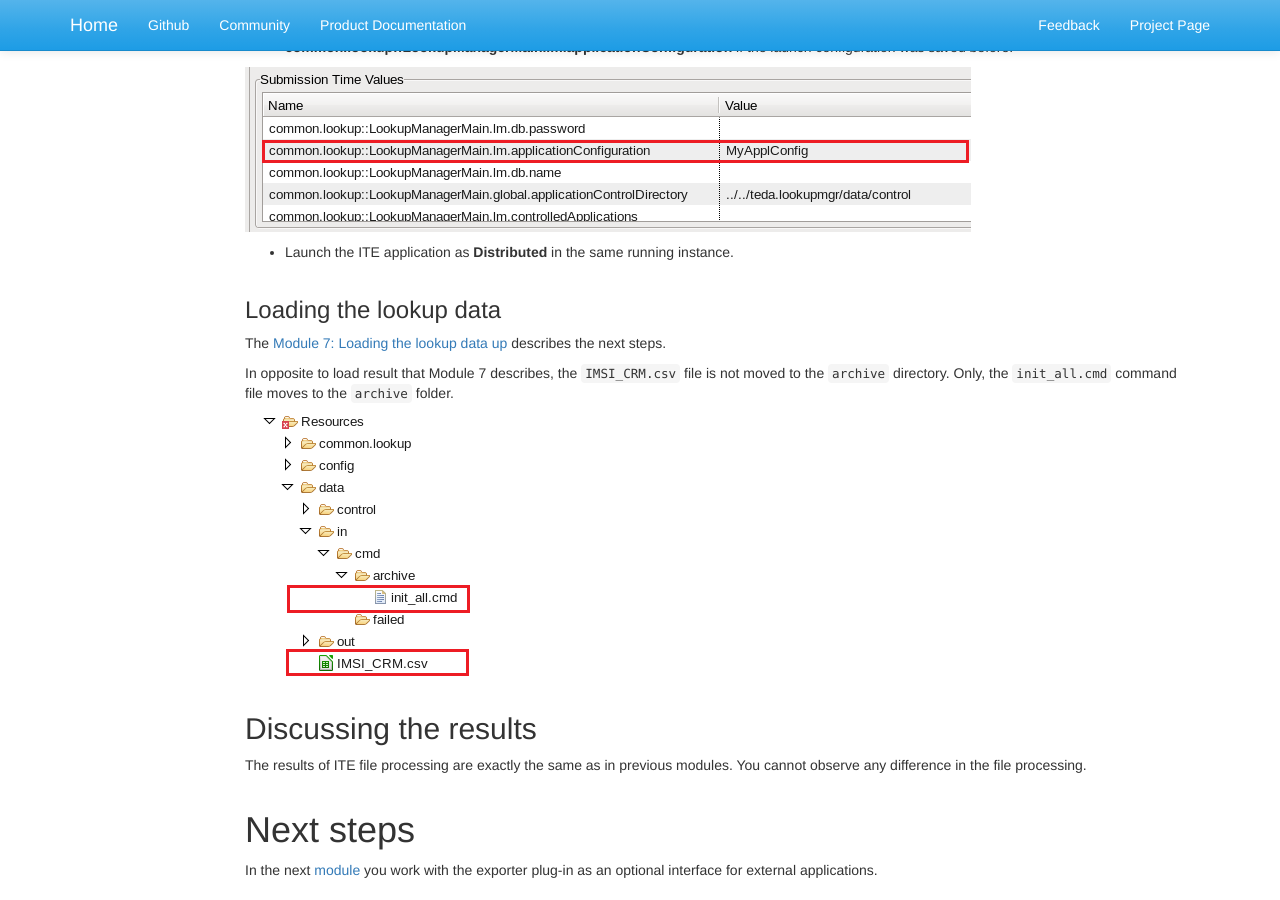
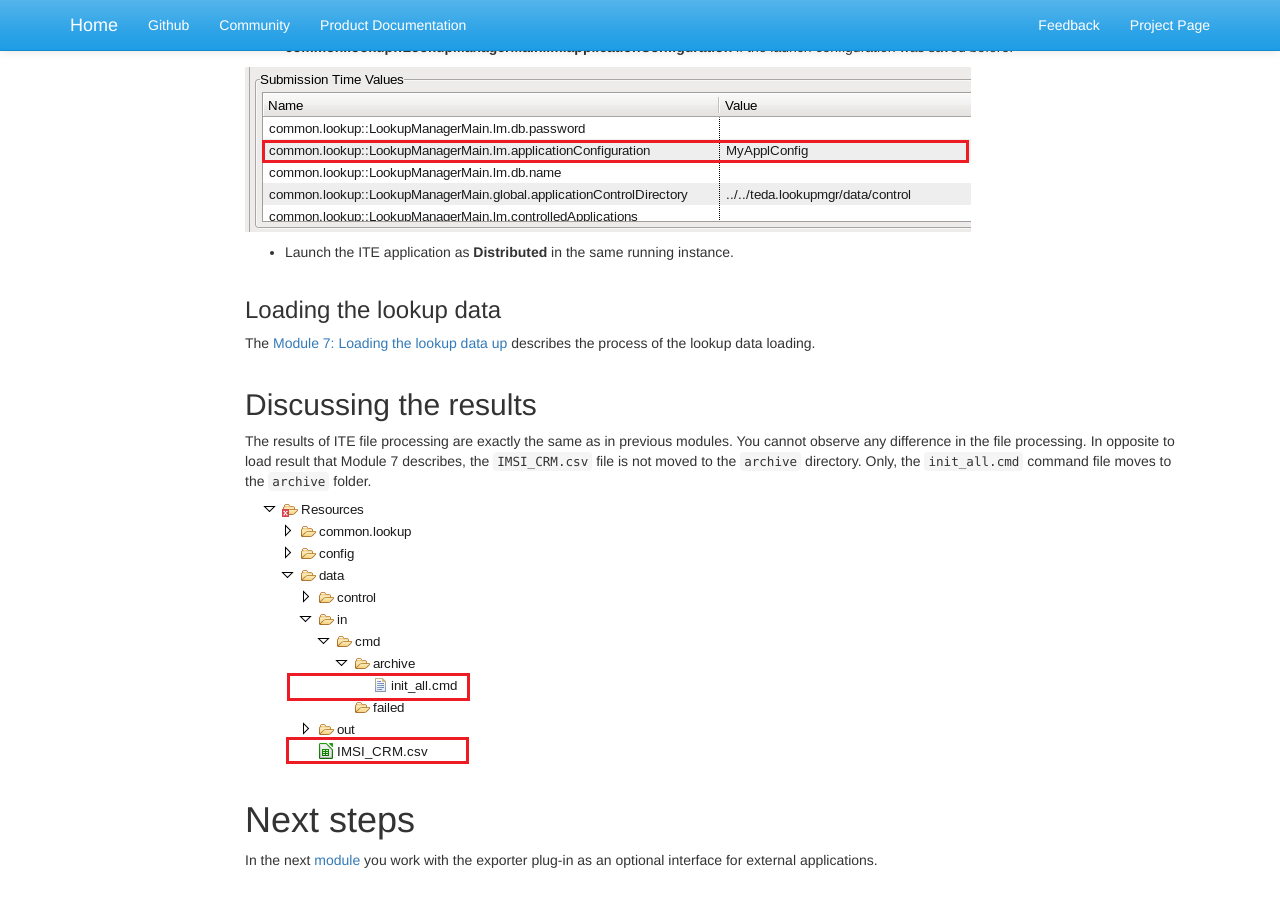
Before and after one commit to IBMStreams/streamsx.tutorial.teda, a Jekyll site: the page built from docs/2.0.0/Module-11/index.markdown, in a window 1280 px wide and 900 px high, scrolled down 11036 px. Built offline with Jekyll 4.4.1, drawn with Linux system fonts in a browser that asks for light colours; nearby versions of some CDN libraries; library files that are not in the unit come from our copies.

Commit message:
Update index.markdown
Release preparation

```diff
--- a/docs/2.0.0/Module-11/index.markdown
+++ b/docs/2.0.0/Module-11/index.markdown
@@ -294,16 +294,16 @@ You process the same files as in previous modules. The application rejects the p
 
 ### Loading the lookup data
 
-The [Module 7: Loading the lookup data up](http://ibmstreams.github.io/streamsx.tutorial.teda/docs/2.0.0/Module-7/#loading-the-lookup-data) describes the next steps.
+The [Module 7: Loading the lookup data up](http://ibmstreams.github.io/streamsx.tutorial.teda/docs/2.0.0/Module-7/#loading-the-lookup-data) describes the process of the lookup data loading.
 
+## Discussing the results
+
+The results of ITE file processing are exactly the same as in previous modules. You cannot observe any difference in the file processing.
 In opposite to load result that Module 7 describes, the `IMSI_CRM.csv` file is not moved to the `archive` directory.
 Only, the `init_all.cmd` command file moves to the `archive` folder.
 
 <img src="/streamsx.tutorial.teda/images/2.0.0/module-11/LM - Processed Cmd with DB.png" alt="LM Submission Time Values"/>
 
-## Discussing the results
-
-The results of ITE file processing are exactly the same as in previous modules. You cannot observe any difference in the file processing.
 
 # Next steps
 
```
